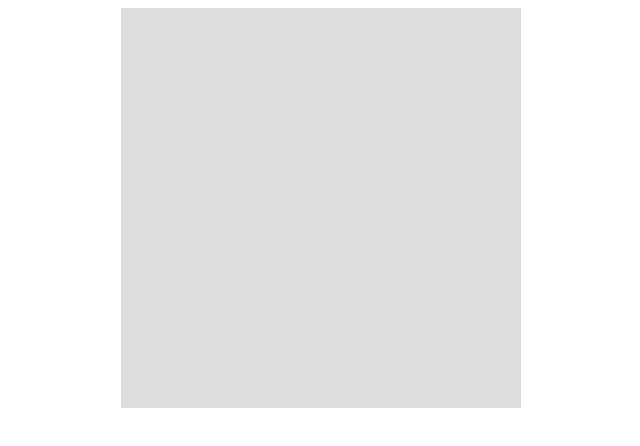
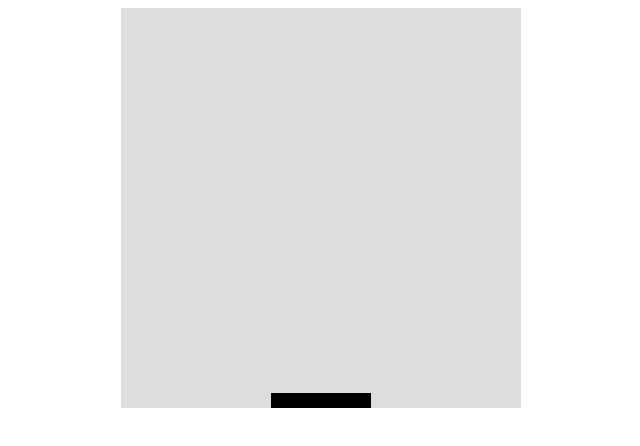
Before and after one commit to Hitohito1023/blockgame, a plain HTML site: page index.html in a window 1280 px wide. Shown: the whole page, without its empty margins (319-959 px from the left). Drawn offline with Linux system fonts and the light colour scheme.

Commit message:
paddle設定

```diff
--- a/index.html
+++ b/index.html
@@ -3,6 +3,7 @@
   <body>
     <script>
       const canvas = document.createElement('canvas');
+      const ctx = canvas.getContext('2d');
 
       canvas.width = 400;
       canvas.height = 400;
@@ -11,7 +12,57 @@
 
       document.body.appendChild(canvas);
 
+      const ball = {
+        x: null,
+        y: null,
+        width: 5,
+        height: 5,
+        speed: 4,
+        dx: null,
+        dy: null,
 
+        update: function() {
+          ctx.fillRect(this.x, this.y, this.width, this.height);
+        }
+      }
+      const paddle = {
+        x: null,
+        y: null,
+        width: 100,
+        height: 15,
+        speed: 0,
+
+        update: function() {
+          ctx.fillRect(this.x, this.y, this.width, this.height);
+          ctx.fill();
+
+          this.x += this.speed
+        }
+      }
+      const block = {}
+      const level = []
+
+      const init = () => {
+        paddle.x = canvas.width / 2 - paddle.width / 2;
+        paddle.y = canvas.height - paddle.height;
+      }
+      const collide = () => {}
+      const loop = () => {
+        ctx.clearRect(0,0,canvas.width,canvas.height);
+
+        paddle.update();
+
+        window.requestAnimationFrame(loop);
+      }
+
+      init();
+      loop();
+
+      document.addEventListener('keydown', e => {
+        if(e.key === 'ArrowLeft') paddle.speed = -6;
+        if(e.key === 'ArrowRight') paddle.speed = 6;
+      });
+      document.addEventListener('keyup',() => paddle.speed = 0);
     </script>
   </body>
 </html>
```
